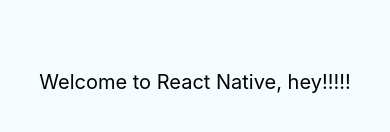
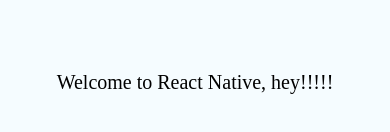
Before and after one commit to alexeykomov/rnmentoringprogram, a React Native app: screen / in a window 390 px wide. Shown: the part 340-472 px from the top of the page. Built offline with nearby package versions, Linux system fonts and the light colour scheme.

Commit message:
add: fonts

```diff
--- a/App.js
+++ b/App.js
@@ -10,6 +10,7 @@
 import { Platform, StyleSheet, Text, View } from 'react-native';
 import type { Screen } from 'app/scenes';
 import Scenes from 'app/scenes';
+import LoginScreen from 'app/scenes/login';
 
 const instructions = Platform.select({
   ios: 'Press Cmd+R to reload,\n' + 'Cmd+D or shake for dev menu',
@@ -81,6 +82,7 @@
     fontSize: 20,
     textAlign: 'center',
     margin: 10,
+    fontFamily: 'vincHand'
   },
   instructions: {
     textAlign: 'center',
--- a/package.json
+++ b/package.json
@@ -20,5 +20,10 @@
   },
   "jest": {
     "preset": "react-native"
+  },
+  "rnpm": {
+    "assets": [
+      "./assets/fonts"
+    ]
   }
 }
--- a/src/scene/login/index.js
+++ b/src/scene/login/index.js
@@ -11,3 +11,5 @@
 
   </View>
 );
+
+export default LoginScreen;
--- a/src/scenes.js
+++ b/src/scenes.js
@@ -1,5 +1,5 @@
 /**
- * Colors.
+ * Scenes.
  *
  * @format
  * @flow
```
Also changed, not shown: assets/fonts/JOEBOB graphics free trial font users license.txt (added), assets/fonts/VINCHAND.otf (added), assets/fonts/VINCHAND.ttf (added), 4 other files (tests, documents, lock files or other folders).
